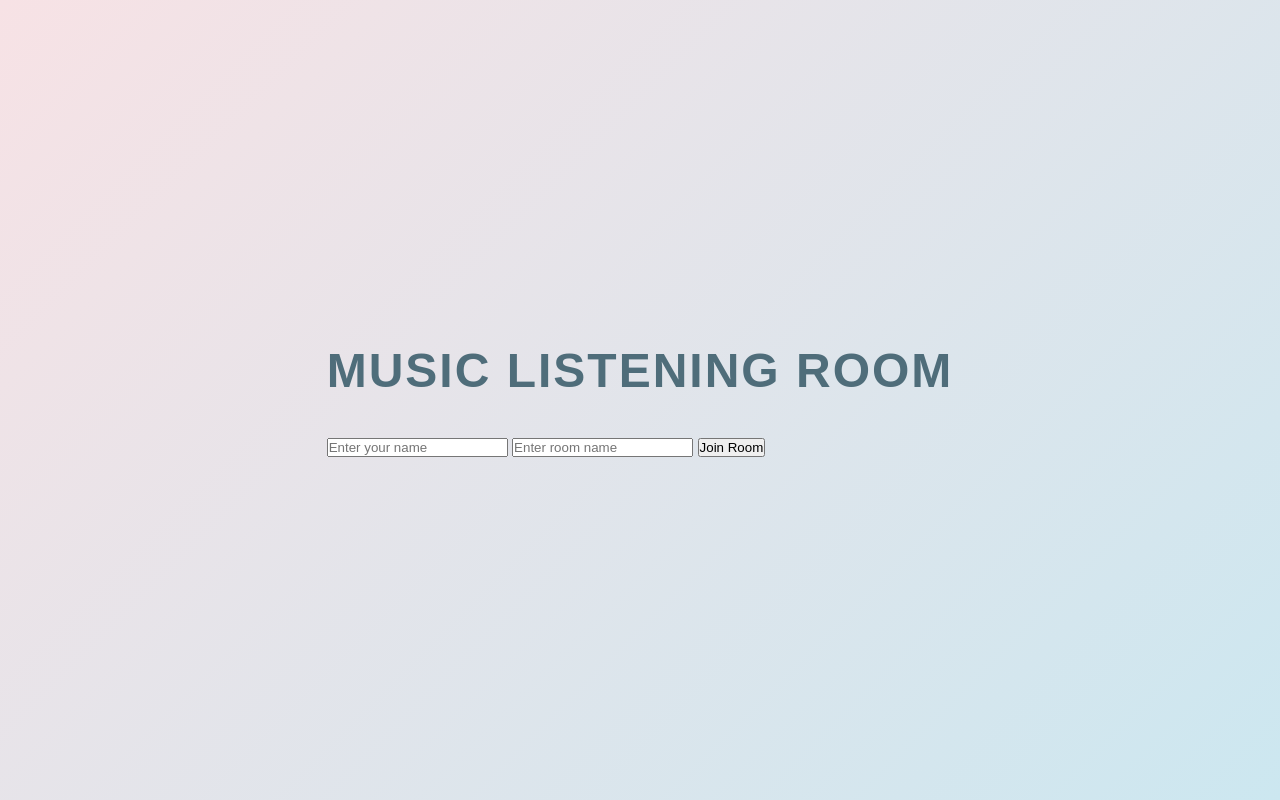
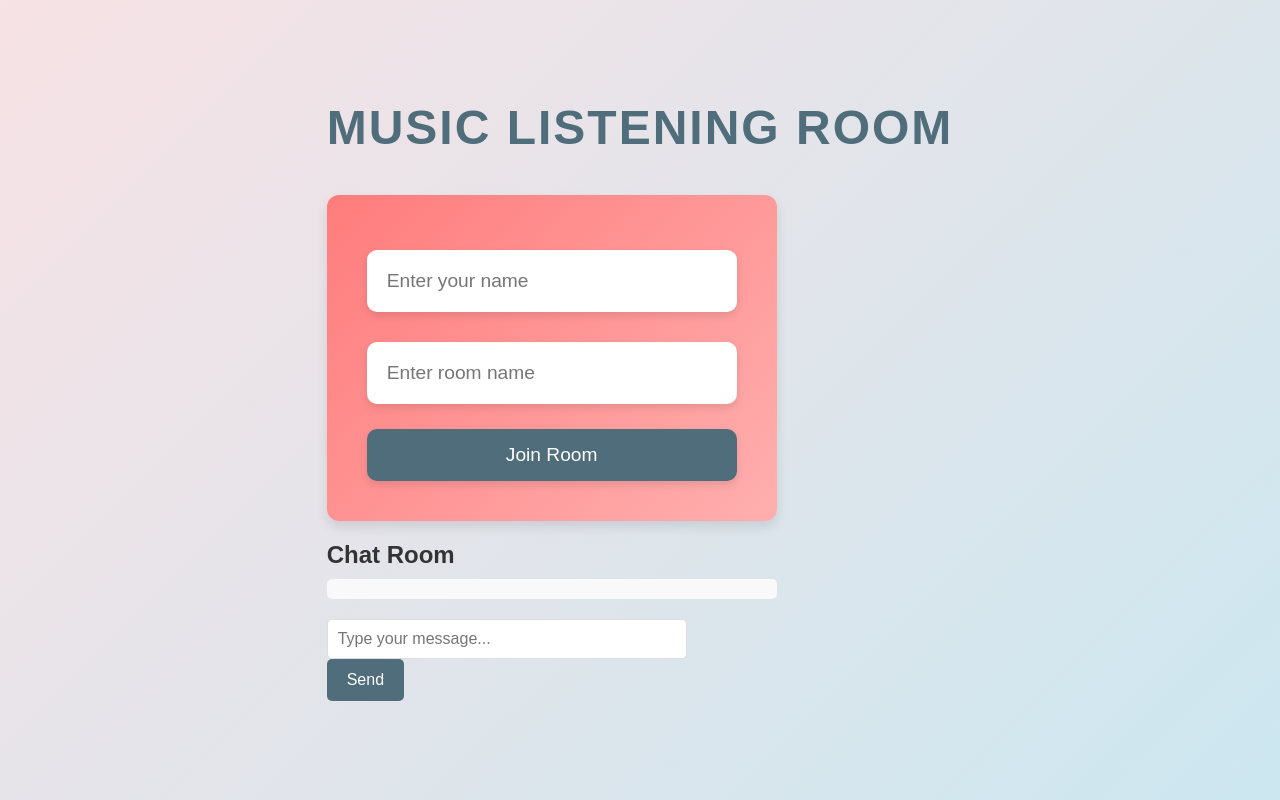
Before and after one commit to whynishant/Group-Music-Listening, a Flask app: page / in a window 1280 px wide. Run offline with Flask 3, Linux system fonts and the light colour scheme; some libraries are stand-ins or nearby versions.

Commit message:
Update index.html

```diff
--- a/templates/index.html
+++ b/templates/index.html
@@ -1,17 +1,19 @@
 <!DOCTYPE html>
 <html lang="en">
+
 <head>
     <meta charset="UTF-8">
     <meta name="viewport" content="width=device-width, initial-scale=1.0">
     <title>Music System</title>
     <link rel="stylesheet" href="{{ url_for('static', filename='styles.css') }}">
 </head>
+
 <body>
     <div id="main-container">
         <h1>Music Listening Room</h1>
 
         <!-- Room join section -->
-        <div id="room-container">
+        <div id="join-container">
             <input type="text" id="username" placeholder="Enter your name">
             <input type="text" id="room" placeholder="Enter room name">
             <button id="join-room">Join Room</button>
@@ -20,21 +22,31 @@
         <!-- Playlist section (hidden initially) -->
         <div id="playlist-container" style="display: none;">
             <h2>You're in the room: <span id="room-name"></span></h2>
+            <div id="music-container">
                 <iframe
                     id="spotify-player"
                     title="Spotify Playlist"
                     src="https://open.spotify.com/embed/playlist/00IvCvQNm1guhv19gSc5ef?utm_source=generator&theme=0"
-                width="100%"
-                height="360"
-                frameBorder="0"
-                allow="autoplay; clipboard-write; encrypted-media; fullscreen; picture-in-picture"
+                    width="100%" height="360" frameBorder="0" allow="autoplay; clipboard-write; encrypted-media; fullscreen; picture-in-picture"
                     loading="lazy">
                 </iframe>
             </div>
         </div>
+
+        <!-- Messages Section -->
+        <div id="room-container">
+            <h2>Chat Room</h2>
+            <ul id="messages"></ul>
+            <input type="text" id="chat-input" placeholder="Type your message...">
+            <button id="send-message">Send</button>
+        </div>
+
+    </div>
+
     <!-- Include the Socket.IO client library -->
     <script src="https://cdnjs.cloudflare.com/ajax/libs/socket.io/4.5.1/socket.io.min.js"></script>
     <!-- Include custom JS script -->
     <script src="{{ url_for('static', filename='script.js') }}"></script>
 </body>
+
 </html>
```
Lines whose indentation alone changed are shown as unchanged.
